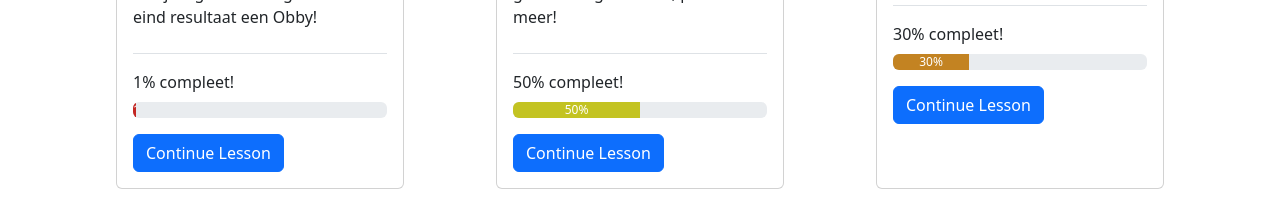
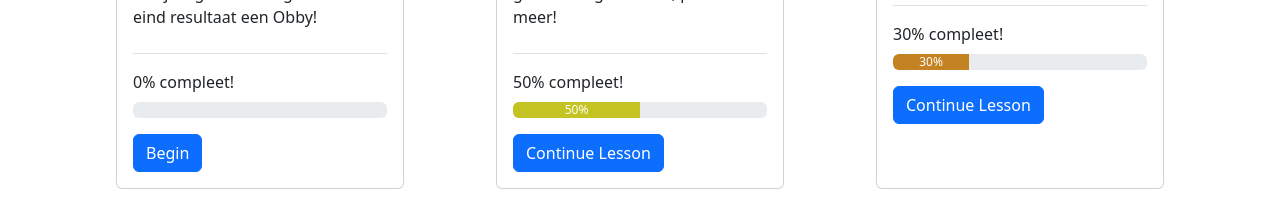
Before and after one commit to itmoz/DTH_LeerOmgeving, a React (Vite) app: page /LearningDashboard in a window 1280 px wide. Shown: the part 465-676 px from the top of the page. Built offline with nearby package versions, Linux system fonts and the light colour scheme; grey boxes are pictures that could not be loaded.

Commit message:
changed custom card (ik wil gewoon comitten voor de mathhew x quote)

```diff
--- a/src/WebsiteElements/Card/CurriculumCard.jsx
+++ b/src/WebsiteElements/Card/CurriculumCard.jsx
@@ -23,12 +23,15 @@ const CurriculumCard = ({
 
   const progressColor = getProgressColor();
 
+  // Centralized button label logic
+  const resolvedButtonText = progress === 0 ? "Begin" : (buttonText ?? "Continue Lesson");
+
   return (
     <CustomCard
       title={title}
       text={text}
       imageUrl={imageUrl}
-      buttonText={buttonText}
+      buttonText={resolvedButtonText}
       buttonAction={buttonAction}
     >
       {/* Progress Section */}
--- a/src/pages/Home.jsx
+++ b/src/pages/Home.jsx
@@ -9,7 +9,6 @@ export default function Home() {
 
   return (
     <div className="home-container">
-      <Sidebar />
       <h1>DigiLeer!</h1>
       <p>This is the main page of the application.</p>
 
--- a/src/pages/LearningDashboard.jsx
+++ b/src/pages/LearningDashboard.jsx
@@ -18,7 +18,7 @@ const LearningDashboard = () => {
             title="Beginner Roblox Game Maken!"
             text="Een introductie tot het maken van je eigen Roblox game met als eind resultaat een Obby!"
             imageUrl="https://picsum.photos/300/200?random=3"
-            progress={1} // In the future get this number from backend
+            progress={0} // In the future get this number from backend
             buttonText="Continue Lesson"
             buttonAction={() => console.log("Lesson opened")}
           />
```
